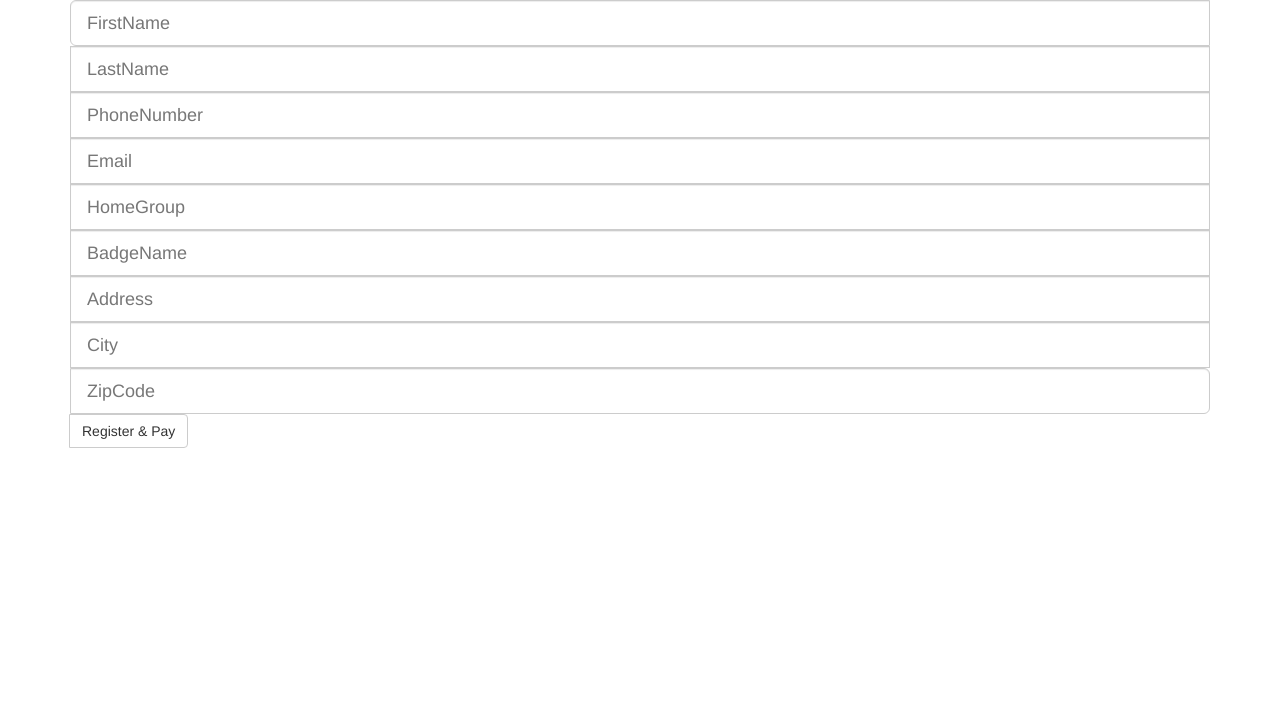
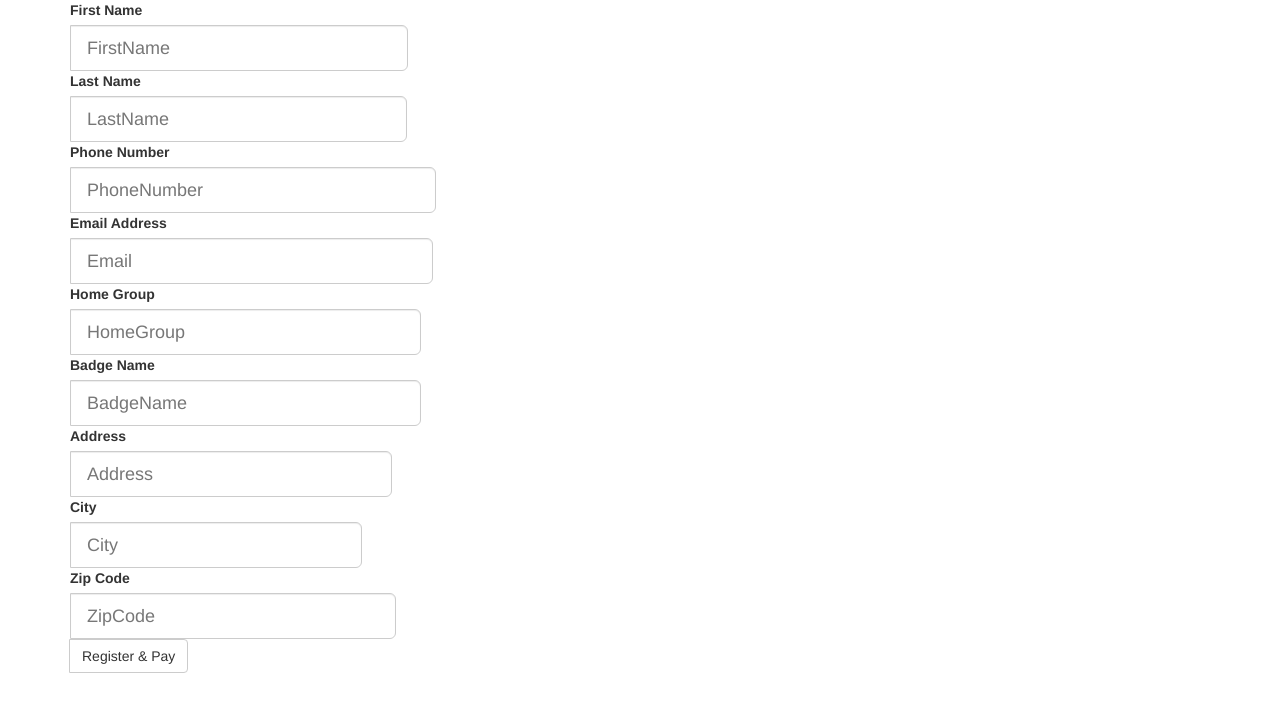
Before and after one commit to janarde/sfc, a Node server app: page /registration in a window 1280 px wide. Shown: the top 712 px of the page. Run offline with Node 20, Linux system fonts and the light colour scheme; some libraries are stand-ins or nearby versions.

Commit message:
changed input forms into separate divs and added labels

```diff
--- a/views/about.jade
+++ b/views/about.jade
@@ -2,5 +2,5 @@ extends layout
 
 block pane
   div.container
-    object (data='resources/picnic.pdf' type='application/pdf' width='900' height='1200')
-      a (href='resources/picnic.pdf')
+    object(data='resources/SFCRegistration.pdf' type='application/pdf' width='900' height='1200')
+      a(href='resources/SFCRegistration.pdf')
--- a/views/registration.jade
+++ b/views/registration.jade
@@ -9,21 +9,32 @@ block pane
 
     div.rows.container
       form.form-horizontal(role="form")
-        div#registration-box.input-group.input-group-lg
-
+        div#registration-box-first-name.input-group.input-group-lg
+          label(for="first-name") First Name
           input#first-name.form-control(type="text" name="fname" placeholder="FirstName")
-
+        div#registration-box-last-name.input-group.input-group-lg
+          label(for="last-name") Last Name
           input#last-name.form-control(type="text" name="lname" placeholder="LastName")
-
+        div#registration-box-phone-number.input-group.input-group-lg
+          label(for="phone-number") Phone Number
           input#phone-number.form-control(type="tel" name="phone" placeholder="PhoneNumber")
-
+        div#registration-box-email-address.input-group.input-group-lg
+          label(for="email-address") Email Address
           input#email-address.form-control(type="email" name="email" placeholder="Email")
-
+        div#registration-box-home-group.input-group.input-group-lg
+          label(for="home-group") Home Group
           input#home-group.form-control(type="text" name="homegroup" placeholder="HomeGroup")
-
+        div#registration-box-badge-name.input-group.input-group-lg
+          label(for="badge-name") Badge Name
           input#badge-name.form-control(type="text" name="badgename" placeholder="BadgeName")
+        div#registration-box-address.input-group.input-group-lg
+          label(for="address") Address
           input#address.form-control(type="text" name="address" placeholder="Address")
+        div#registration-box-city.input-group.input-group-lg
+          label(for="city") City
           input#city.form-control(type="text" name="city" placeholder="City")
+        div#registration-box-zip.input-group.input-group-lg
+          label(for="zio") Zip Code
           input#zip.form-control(type="text" name="zip" placeholder="ZipCode")
 
       span.input-group-btn
```
Also changed, not shown: 2 other files.
